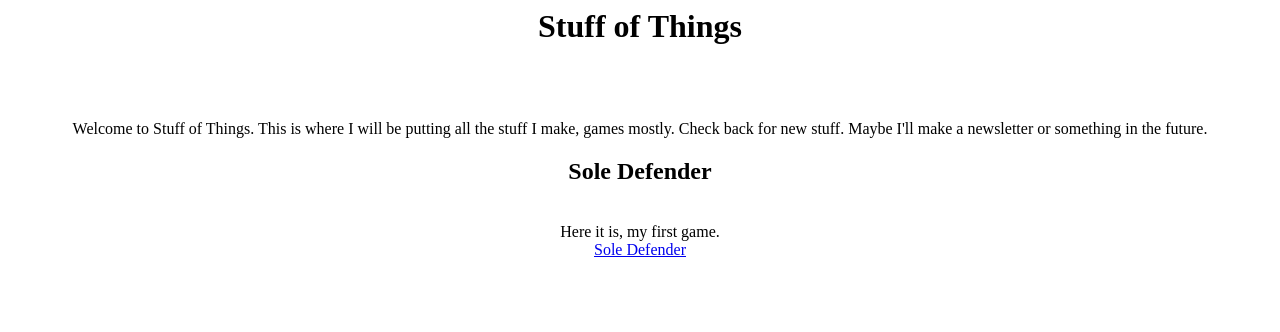
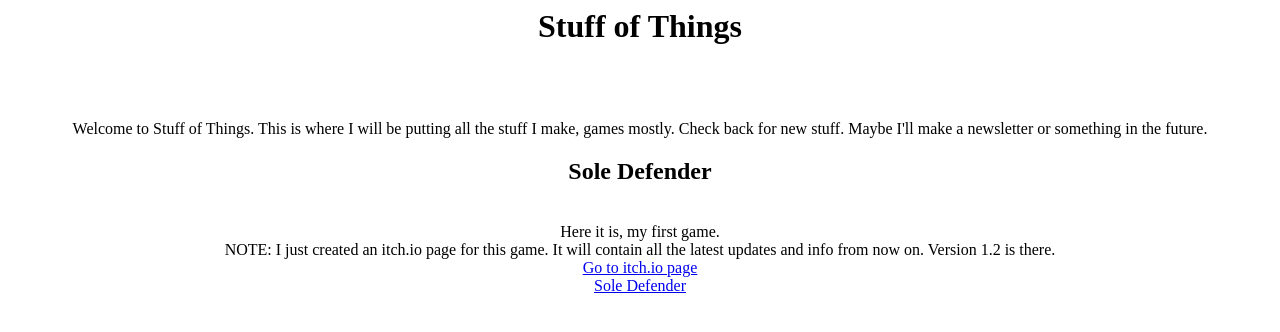
Before and after one commit to StuffOfThings/StuffOfThings.github.io, a plain HTML site: page index.html in a window 1280 px wide. Drawn offline with Linux system fonts and the light colour scheme.

Commit message:
added itch.io link index.html

```diff
--- a/index.html
+++ b/index.html
@@ -10,7 +10,10 @@ Welcome to Stuff of Things. This is where I will be putting all the stuff I make
 <br>
 Here it is, my first game.
 <br>
-
+NOTE: I just created an itch.io page for this game. It will contain all the latest updates and info from now on. Version 1.2 is there.
+<br>
+<a href="https://cyborgjack.itch.io/omega-protocol-sole-defender"> Go to itch.io page<a>
+<br>
 <a href="soledefender.html">Sole Defender</a>
 
 <br>
```
